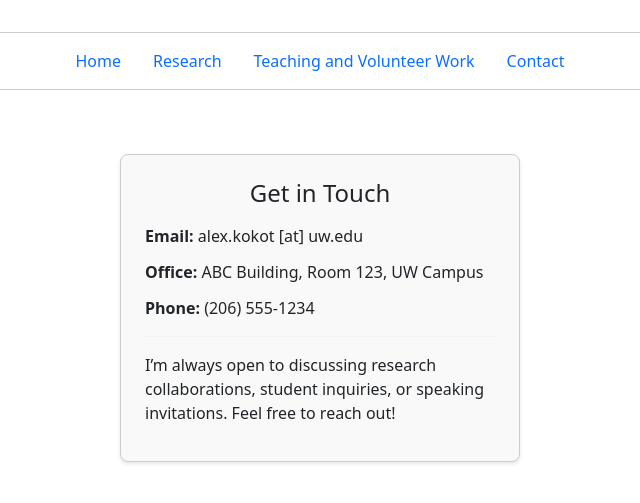
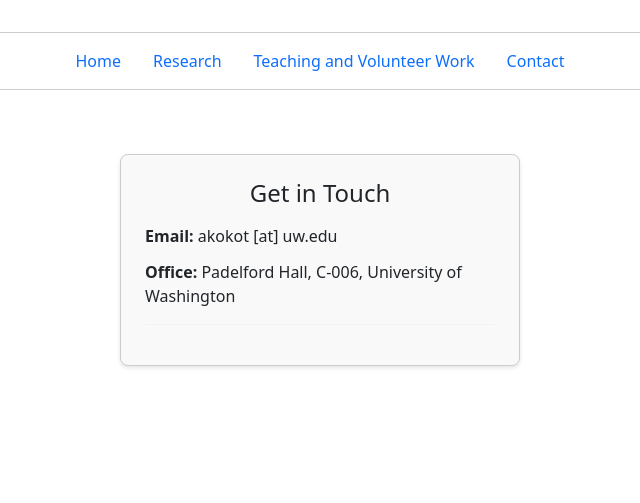
Before and after one commit to amkokot/alex_kokot, a Jekyll site: the page built from contact.md, in a window 1280 px wide. Shown: the top 503 px of the page, without its empty margins (320-960 px from the left). Built offline with Jekyll 4.4.1, drawn with Linux system fonts in a browser that asks for light colours.

Commit message:
Intro update

```diff
--- a/contact.md
+++ b/contact.md
@@ -7,13 +7,8 @@ permalink: /contact/
 <div class="contact-container">
   <div class="contact-box">
     <h2>Get in Touch</h2>
-    <p><strong>Email:</strong> alex.kokot [at] uw.edu</p>
-    <p><strong>Office:</strong> ABC Building, Room 123, UW Campus</p>
-    <p><strong>Phone:</strong> (206) 555-1234</p>
+    <p><strong>Email:</strong> akokot [at] uw.edu</p>
+    <p><strong>Office:</strong> Padelford Hall, C-006, University of Washington</p>
     <hr/>
-    <p>
-      I’m always open to discussing research collaborations, student inquiries, or speaking invitations.
-      Feel free to reach out!
-    </p>
   </div>
 </div>
```
